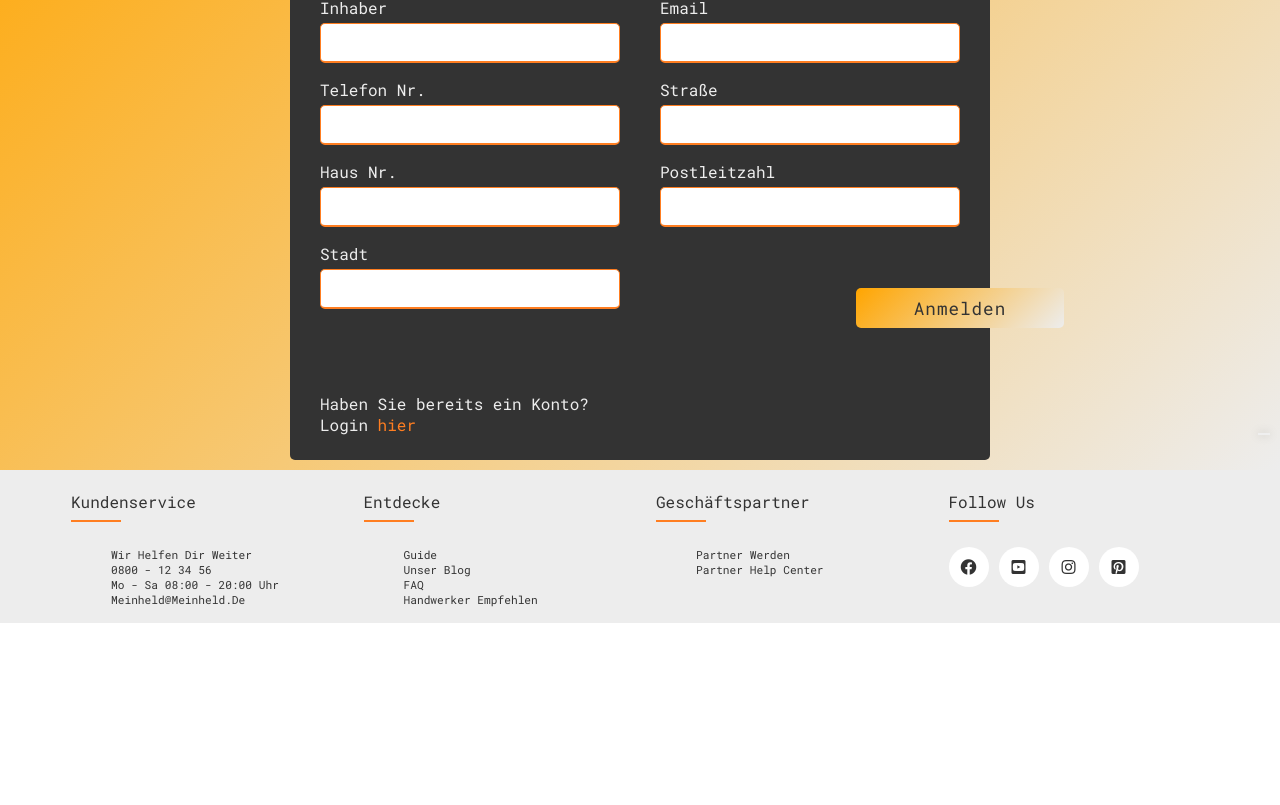
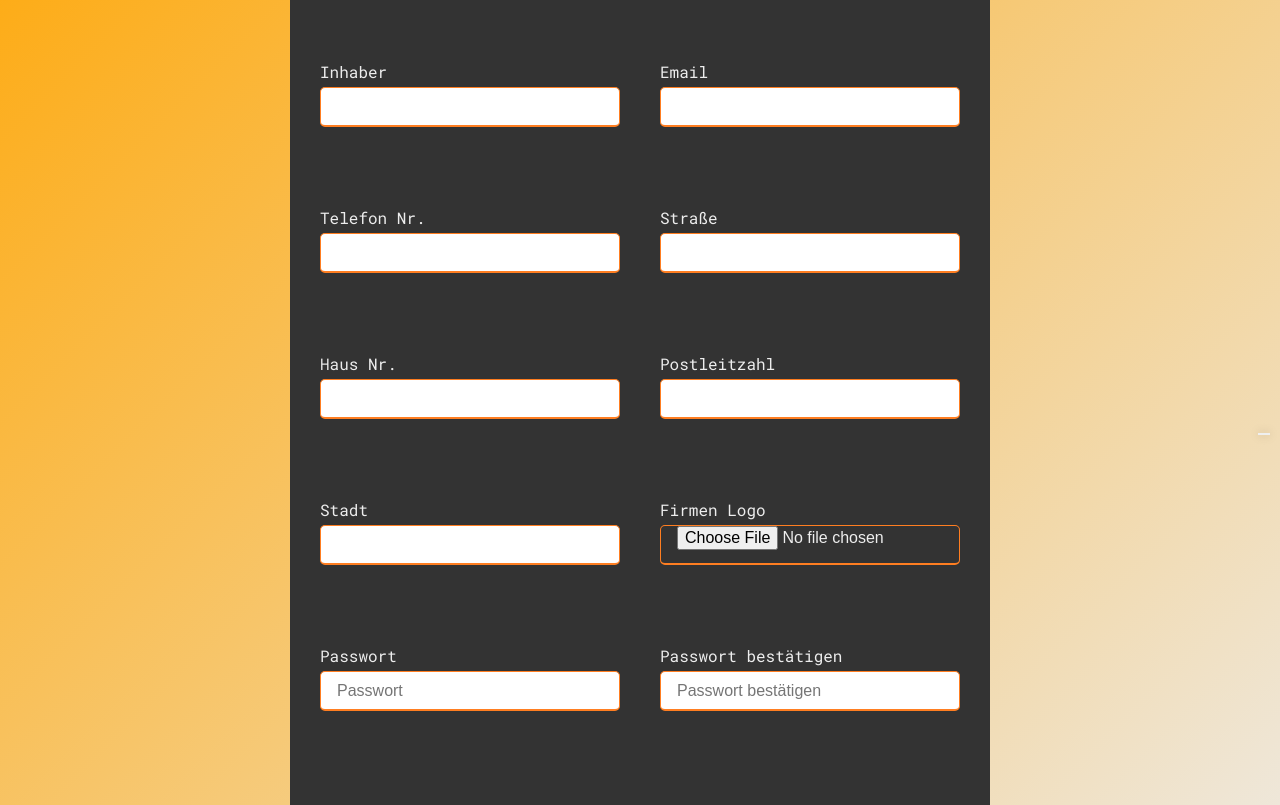
Before and after one commit to Ziedlassoued/mein-held, a React (Vite) app: page /registration in a window 1280 px wide. Shown: the part 355-1160 px from the top of the page. Before the commit the page ends 978 px from the top, so only its background shows below. Built offline with nearby package versions, Linux system fonts and the light colour scheme.

Commit message:
:heavy_plus_sign: Add schema-based form validation with Yup to react hook form

```diff
--- a/src/components/SignUp/SignUpForm/SignUpForm.module.css
+++ b/src/components/SignUp/SignUpForm/SignUpForm.module.css
@@ -24,7 +24,7 @@
 
 .container .title::before {
   content: '';
-  position: absolute;
+  position: relative;
   left: 0;
   bottom: 0;
   height: 0.2rem;
@@ -91,6 +91,10 @@ form .companyDetails .inputBox {
   border-color: var(--color-tertiary);
 }
 
+.inputLogo {
+  height: 3rem;
+}
+
 form .btn {
   height: 3rem;
   margin: 45px 0;
--- a/src/components/SignUp/SignUpForm/SignUpForm.tsx
+++ b/src/components/SignUp/SignUpForm/SignUpForm.tsx
@@ -1,5 +1,7 @@
 import React from 'react';
 import { useForm, SubmitHandler } from 'react-hook-form';
+import { yupResolver } from '@hookform/resolvers/yup';
+import * as yup from 'yup';
 import { Link } from 'react-router-dom';
 import Footer from '../../Footer/Footer';
 import NavBar from '../../NavBar/NavBar';
@@ -8,17 +10,46 @@ import styles from './SignUpForm.module.css';
 interface FormInputProps {
   companyName: string;
   owner: string;
+  file: File;
   email: string;
   street: string;
-  houseNr: number;
+  houseNumber: number;
   zip: number;
   city: string;
   phonNumber: number;
   category: string;
+  password: string;
+  confirmPassword: string;
 }
 
+const schema = yup.object().shape({
+  companyName: yup.string().required('bitte Firmen Name eingeben'),
+  category: yup.string().required(),
+  owner: yup
+    .string()
+    .required('bitte Vor- und Nachname der Firmen Inhaber eingeben'),
+  street: yup.string().required('bitte Straße eingeben'),
+  city: yup.string().required('bitte Stadt eingeben'),
+  zip: yup.number().positive().integer().min(5).required('bitte plz eingeben'),
+  email: yup.string().email().required('bitte Email eingeben'),
+  houseNumber: yup
+    .number()
+    .positive()
+    .integer()
+    .required('bitte Haus nr. eingeben'),
+  password: yup.string().min(4).max(15).required(),
+  confirmPassword: yup.string().oneOf([yup.ref('password'), null]),
+  file: yup.mixed().required('Firmen Logo'),
+});
+
 export default function SignUpForm() {
-  const { register, handleSubmit } = useForm<FormInputProps>();
+  const {
+    register,
+    handleSubmit,
+    formState: { errors },
+  } = useForm<FormInputProps>({
+    resolver: yupResolver(schema),
+  });
   const onSubmit: SubmitHandler<FormInputProps> = (data) => {
     console.log(data);
     fetch('/api/users', {
@@ -43,6 +74,7 @@ export default function SignUpForm() {
               <div className={styles.inputBox}>
                 <label className={styles.details}>Firmen Name</label>
                 <input {...register('companyName')} />
+                <p>{errors.companyName?.message}</p>
               </div>
               <div className={styles.inputBox}>
                 <label className={styles.details}>Kategorie auswählen</label>
@@ -61,14 +93,17 @@ export default function SignUpForm() {
                   <option value="Maurer">Maurer</option>
                   <option value="Bodenleger">Bodenleger</option>
                 </select>
+                <p> {errors.category?.message} </p>
               </div>
               <div className={styles.inputBox}>
                 <label className={styles.details}>Inhaber</label>
                 <input {...register('owner')} />
+                <p>{errors.owner?.message}</p>
               </div>
               <div className={styles.inputBox}>
                 <label className={styles.details}>Email</label>
                 <input {...register('email')} />
+                <p> {errors.email?.message} </p>
               </div>
               <div className={styles.inputBox}>
                 <label className={styles.details}>Telefon Nr.</label>
@@ -77,18 +112,51 @@ export default function SignUpForm() {
               <div className={styles.inputBox}>
                 <label className={styles.details}>Straße</label>
                 <input {...register('street')} />
+                <p> {errors.street?.message} </p>
               </div>
               <div className={styles.inputBox}>
                 <label className={styles.details}>Haus Nr.</label>
-                <input {...register('houseNr')} />
+                <input {...register('houseNumber')} />
+                <p> {errors.houseNumber?.message} </p>
               </div>
               <div className={styles.inputBox}>
                 <label className={styles.details}>Postleitzahl</label>
                 <input {...register('zip')} />
+                <p> {errors.zip?.message} </p>
               </div>
               <div className={styles.inputBox}>
                 <label className={styles.details}>Stadt</label>
                 <input {...register('city')} />
+                <p> {errors.city?.message} </p>
+              </div>
+              <div className={styles.inputBox}>
+                <label className={styles.details}>Firmen Logo</label>
+                <input
+                  className={styles.inputLogo}
+                  type="file"
+                  {...register('file')}
+                />
+                <p> {errors.file?.message}</p>
+              </div>
+              <div className={styles.inputBox}>
+                <span className={styles.details}>Passwort</span>
+                <input
+                  type="password"
+                  placeholder="Passwort"
+                  {...register('password')}
+                />
+                <p> {errors.password?.message} </p>
+              </div>
+              <div className={styles.inputBox}>
+                <span className={styles.details}>Passwort bestätigen</span>
+                <input
+                  type="password"
+                  placeholder="Passwort bestätigen"
+                  {...register('confirmPassword')}
+                />
+                <p>
+                  {errors.confirmPassword && 'Passwort muss übereinstimmen!'}
+                </p>
               </div>
               <div className={styles.btn}>
                 <input type="submit" value="Anmelden" />
```
